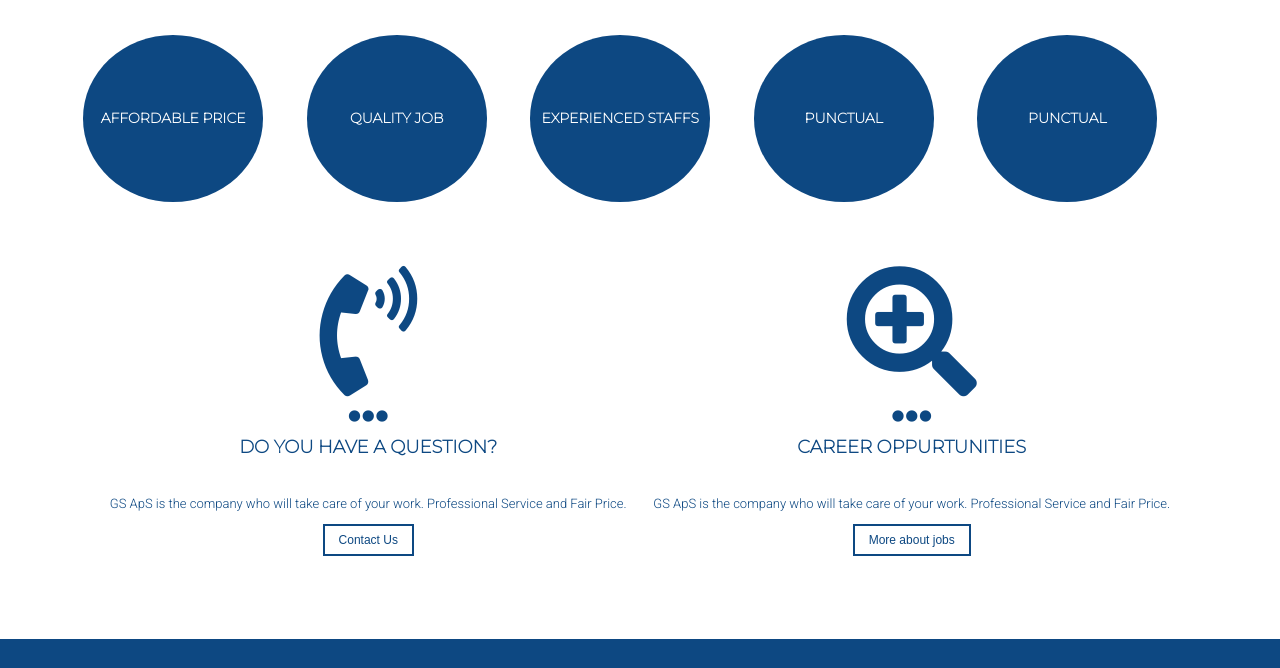
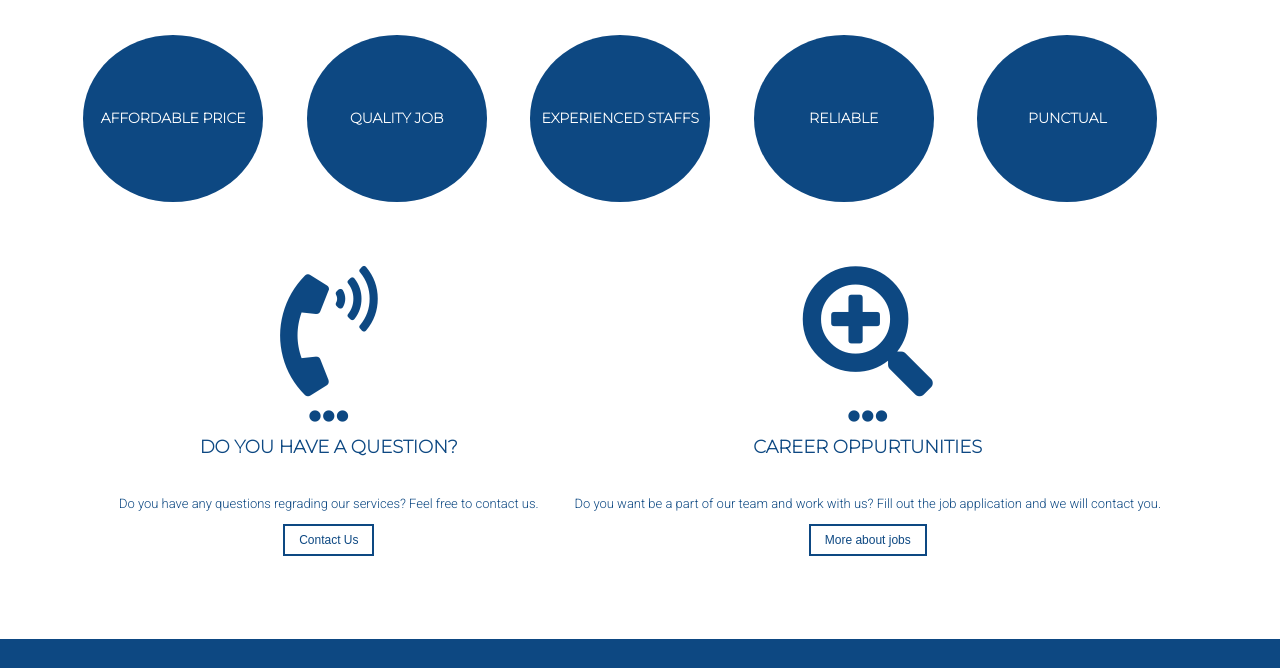
Before and after one commit to nira0101/GSAPS_finalproject, a website built with Vite: page index.html in a window 1280 px wide. Shown: the part 1071-1739 px from the top of the page. Built offline with nearby package versions, Linux system fonts and the light colour scheme; files whose address does not match are found by name.

Commit message:
minor changes

```diff
--- a/index.html
+++ b/index.html
@@ -119,7 +119,7 @@
               <div class="ch ch-1"><h3>Affordable price</h3></div>
               <div class="ch ch-2"><h3>Quality job</h3></div>
               <div class="ch ch-3"><h3>Experienced staffs</h3></div>
-              <div class="ch ch-4"><h3>Punctual</h3></div>
+              <div class="ch ch-4"><h3>Reliable</h3></div>
               <div class="ch ch-5"><h3>Punctual</h3></div>
             </div>
           </div>
@@ -131,7 +131,7 @@
               </div>
               <div class="q-desc">
                 <h1>DO YOU HAVE A QUESTION?</h1>
-                <p>GS ApS is the company who will take care of your work. Professional Service and Fair Price.</p>
+                <p>Do you have any questions regrading our services? Feel free to contact us.</p>
                 <button class="q-button"><a href="contact.html" class="e-a">Contact Us</a></button>
 
               </div>
@@ -143,7 +143,9 @@
               </div>
               <div class="j-desc">
                 <h1>CAREER OPPURTUNITIES</h1>
-                <p>GS ApS is the company who will take care of your work. Professional Service and Fair Price.</p>
+                <p>Do you want be a part of our team and work with us?
+                  Fill out the job application and we will contact you.
+                </p>
                 <button class="j-button"><a href="job.html" class="e-a">More about jobs</a> </button>
               </div>
             </div>
--- a/vite.config.js
+++ b/vite.config.js
@@ -9,6 +9,7 @@ module.exports = {
         service:resolve(__dirname, 'service.html'),
         contact:resolve(__dirname, 'contact.html'),
         job:resolve(__dirname, 'job.html'),
+        about:resolve(__dirname, 'about.html'),
 
       }
     }
```
